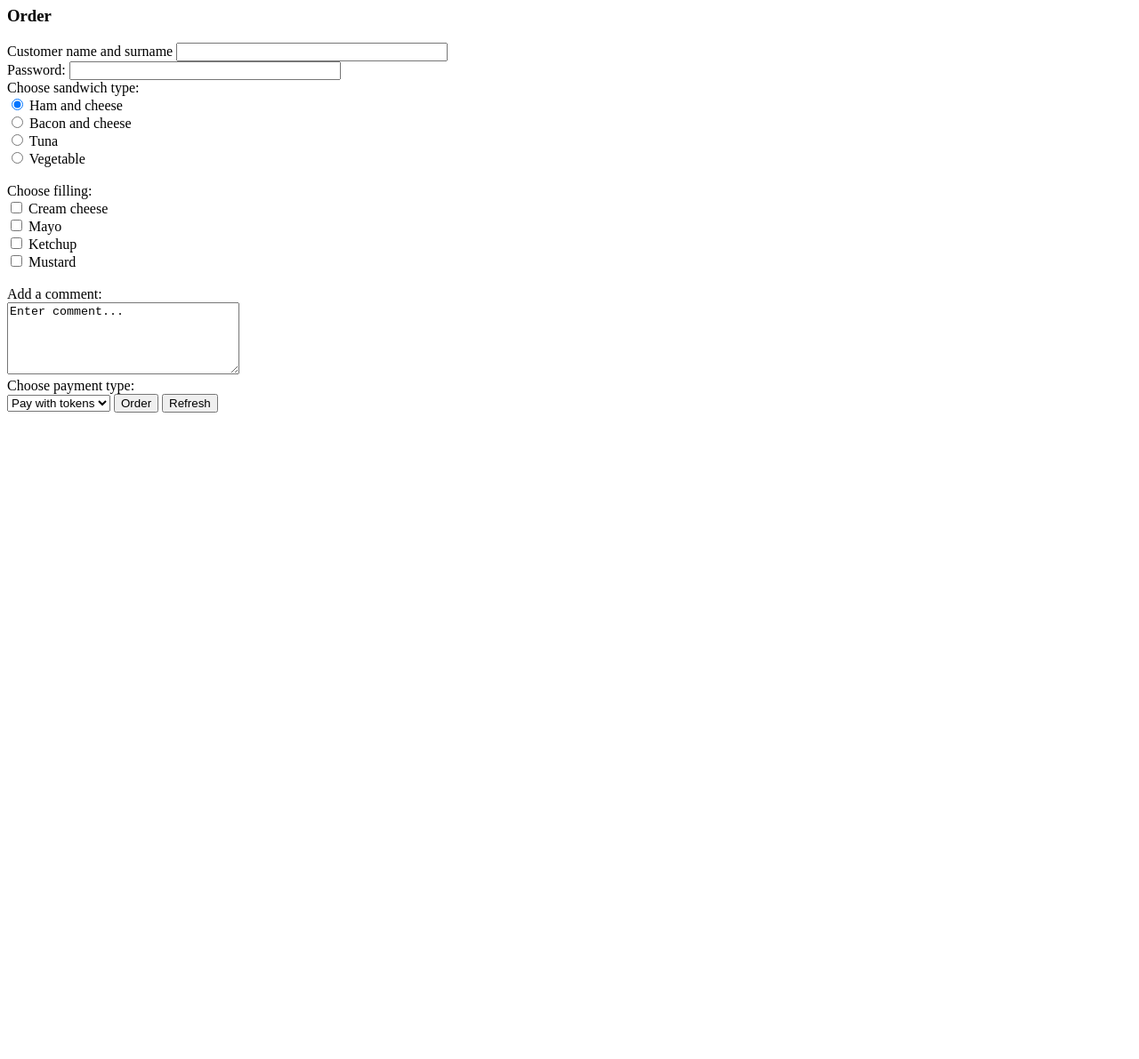
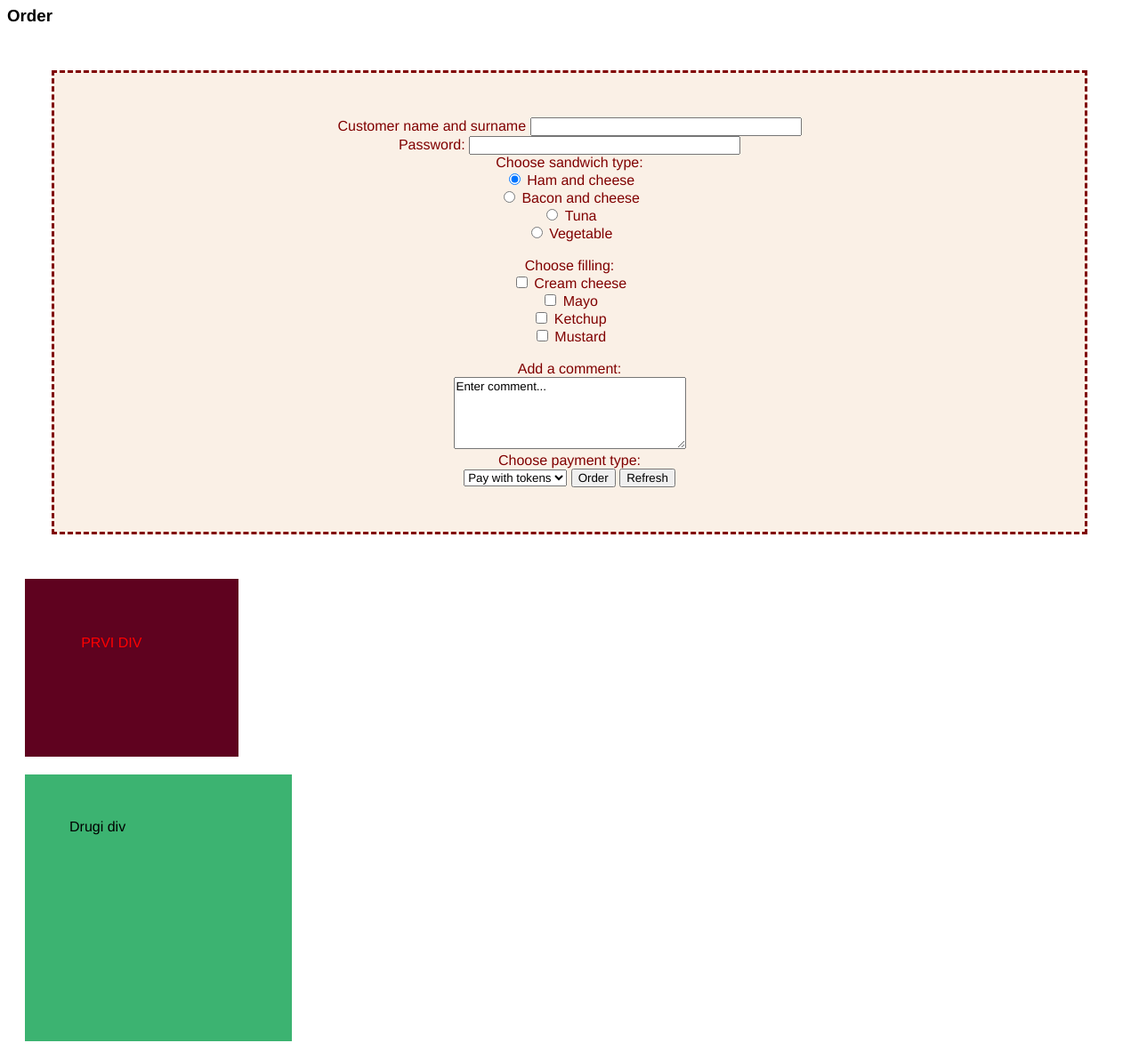
Before and after one commit to anapetrovic4/frontend-epos-vezbe-3, a plain HTML site: page index.html in a window 1280 px wide. Shown: the part 73-1264 px from the top of the page at 89% size. Before the commit the page ends 800 px from the top, so only its background shows below. Drawn offline with Linux system fonts and the light colour scheme.

Commit message:
CSS functionalities

```diff
--- /dev/null
+++ b/css/style01.css
@@ -0,0 +1,50 @@
+form {
+    color: maroon;
+}
+
+/*Preko # pristupamo indeksu forme */
+#forma01 {
+    text-align: center;
+    padding: 50px;
+    margin: 50px
+}
+
+/* CSS units: em, rem, px*/
+
+.prvi {
+    background-color: rgb(95, 2, 31);
+    padding: 5%;
+    margin: 20px;
+    height: 200px;
+    width: 30vh;
+    box-sizing: border-box; /* Racuna i padding i border */
+}
+.drugi {
+    background-color: mediumseagreen;
+    padding: 50px;
+    margin: 20px;
+    height: 200px;
+    width: 200px;
+}
+
+* { /* Menjanje svih propertija iz dokumenta*/
+    font-family: 'Franklin Gothic Medium', 'Arial Narrow', Arial, sans-serif
+}
+
+.velikaslova{
+    text-transform: uppercase;
+}
+
+.prvi.velikaslova{
+    color: red;
+}
+
+/*Preko . pristupamo indeksu klase */
+
+/* Padding, border, margin
+Padding - prostor unutar bordera
+Border - granica oko elementa
+Margin - margine se preklapaju i uzimaju najveću vrednost
+*/
+
+/* Selector specificity: A, B, C: id, klasa, tag. sto je veci broj, ima vecu prednost
--- a/index.html
+++ b/index.html
@@ -6,12 +6,26 @@
     <!-- <meta http-equiv="REFRESH" content ="3; URL=https://www.youtube.com/"/> -->
     <meta name="description" content = "Kratak opis sajta" />
     <meta name="keywords" content = "pasta spaghetti" />
-    <title>Document</title>
+    <link rel="stylesheet" type="text/css" href="css/style01.css">
+    <title>Cascading Style Sheet</title>
+    <!--- 1) Inline CSS-->
+    <!--- 2) Internal CSS-->
+    <!--- 3) External CSS - Most practical-->
+
+    <!--- 2) Internal CSS-->
+    <style>
+        form {
+            border-style: dashed;
+            border-width: 3px;
+        }
+    </style>
+
 </head>
 <body>
     <h1>Foodomania</h1> <!-- Block element-->
     <h3>Order</h3> <!-- Block element-->
-    <form action="">
+    <!--- 1) Inline CSS-->
+    <form id="forma01" action="" style = "background-color: linen; text-align: center;">
         <label for="customer">Customer <span>name and surname</span></label> <!-- Label - Inline element-->
         <input
             type="text"
@@ -83,5 +97,7 @@
         <button type="submit">Order</button>
         <button type="submit">Refresh</button>
     </form>
+    <div class="prvi velikaslova"> Prvi div </div> <!--Vise elemenata mogu pripadati istoj klasi. Jedan element moze imati vise klasa-->
+    <div class="drugi"> Drugi div</div>
 </body>
 </html>
```
